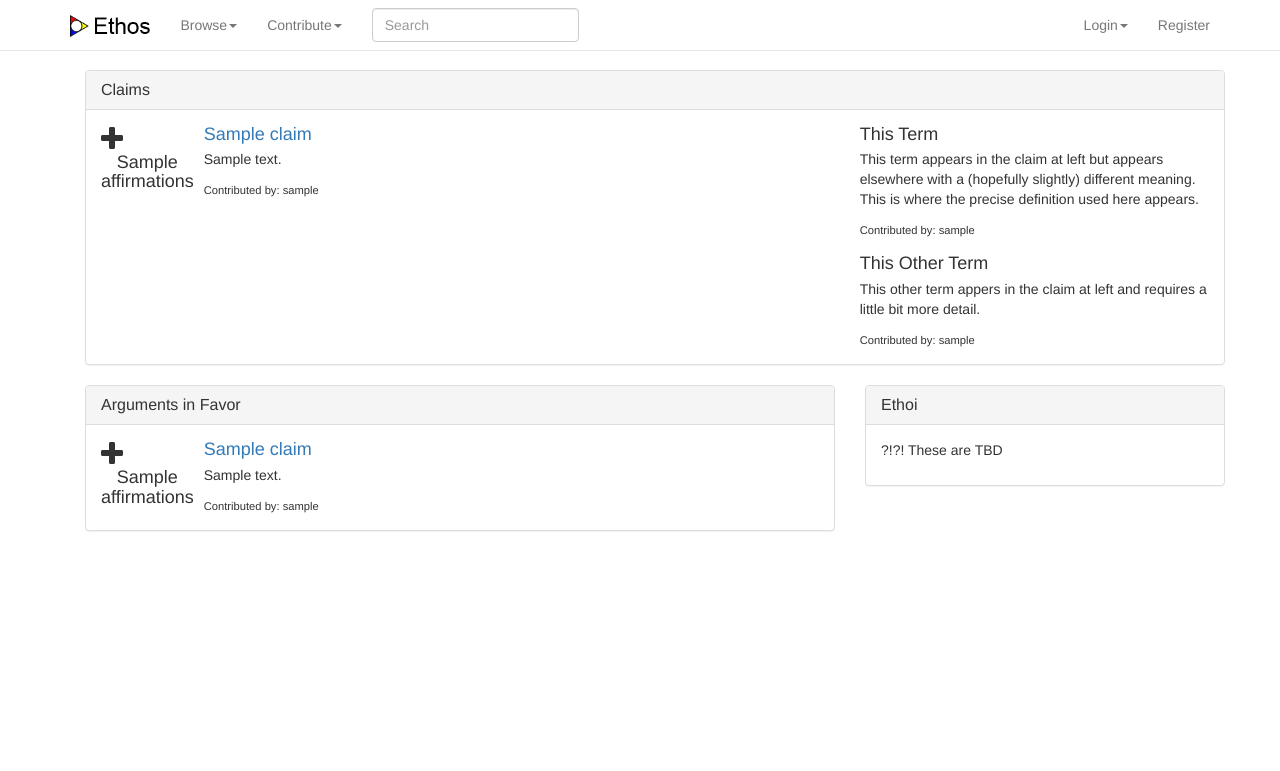
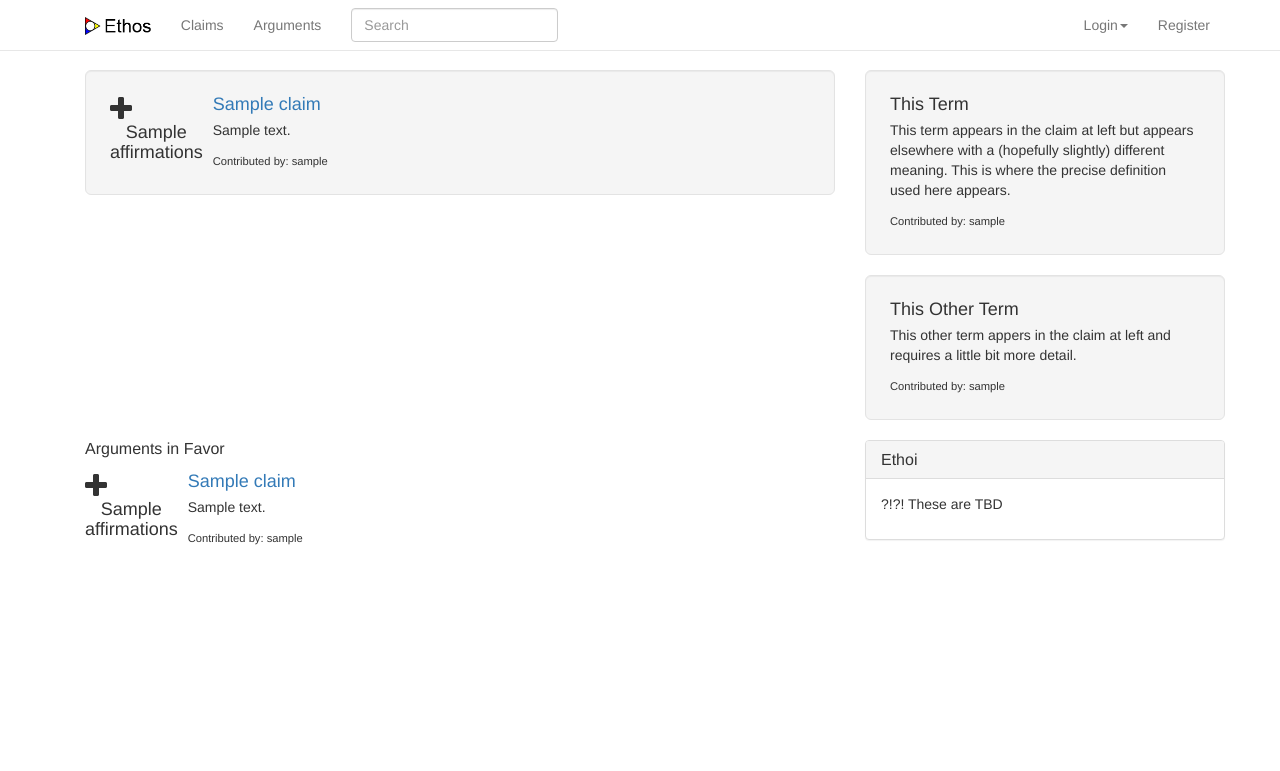
Before and after one commit to clark-bristol/ethos, a Django app: template templates/claims/viewClaim.html in a window 1280 px wide. Shown: the top 771 px of the page. Run offline with Django 3.2, Linux system fonts and the light colour scheme; tables that the repository leaves empty hold one stand-in row (values such as "Sample post"); the template is opened without the code that fills it: values that come from a table or form of the project are taken from there, most other values are stand-ins (such as "Sample title", 1, 10 or a date in 2020); some libraries are stand-ins or nearby versions.

Commit message:
improved homepage and separated out claim box html as a snippet

```diff
--- /dev/null
+++ b/templates/claims/snippet_claim_well.html
@@ -0,0 +1,13 @@
+<div class="well well-lg">
+    <div class="media-left">
+        <span class="media-object fa fa-plus fa-2x" data-id="{{ claim.id }}" id="affirm_button"></span>
+        <h4 class="media-heading text-center">{{ affirmations }}</h4>
+    </div>
+    <div class="media-body">
+        <div class="content">
+            <h4 class="media-heading"><a href="{% url 'viewClaim' claim.id %}">{{ claim.name }}</a></h4>
+            <p>{{ claim.content }}</p>
+            <small>Contributed by: {{ creator_user_name }}</small>
+        </div>
+    </div>
+</div>
--- a/templates/claims/viewClaim.html
+++ b/templates/claims/viewClaim.html
@@ -10,29 +10,17 @@
 <div class="container">
 	<div class="row">
 		<div class="col-md-12">
-			<div class="panel panel-default">
-				<div class="panel-heading">
-					<h3 class="panel-title">Claims</h3>
-				</div>
-				<div class="panel-body">
+			{# <div class="panel panel-primary"> #}
+				{# <div class="panel-heading"> #}
+					{# <h3 class="panel-title">Claims</h3> #}
+				{# </div> #}
+				{# <div class="panel-body"> #}
 					<div class="row">
 						<div class="col-md-8">
-							<div class="media">
-								<div class="media-left">
-									<span class="media-object fa fa-plus fa-2x" data-id="{{ claim.id }}" id="affirm_button"></span>
-									<h4 class="media-heading text-center">{{ affirmations }}</h4>
-								</div>
-								<div class="media-body">
-									<div class="content">
-										<h4 class="media-heading"><a href="{% url 'viewClaim' claim.id %}">{{ claim.name }}</a></h4>
-										<p>{{ claim.content }}</p>
-										<small>Contributed by: {{ creator_user_name }}</small>
-									</div>
-								</div>
-							</div>
+							{% include "claims/snippet_claim_well.html" %}
 						</div>
 						<div class="col-md-4">
-							<div class="media">
+							<div class="well well-lg">
 								<div class="media-body">
 									<h4 class="media-heading">This Term</h4>
 									<p>This term appears in the claim at left but appears elsewhere with a (hopefully slightly) different meaning. This is where the precise definition used here appears.
@@ -40,7 +28,7 @@
 									<small>Contributed by: {{ creator_user_name }}</small>
 								</div>
 							</div>
-							<div class="media">
+							<div class="well well-lg">
 								<div class="media-body">
 									<h4 class="media-heading">This Other Term</h4>
 									<p>This other term appers in the claim at left and requires a little bit more detail.
@@ -50,17 +38,17 @@
 							</div>
 						</div>
 					</div>
-				</div>
-			</div>
+				{# </div> #}
+			{# </div> #}
 		</div>
 	</div>
 	<div class="row">
 		<div class="col-md-8">
-			<div class="panel panel-default">
-				<div class="panel-heading">
+			{# <div class="panel panel-default"> #}
+				{# <div class="panel-heading"> #}
 		    		<h3 class="panel-title">Arguments in Favor</h3>
-				</div>
-				<div class="panel-body">
+				{# </div> #}
+				{# <div class="panel-body"> #}
 					<article class="media">
 						<div class="media-left">
 							<span class="media-object fa fa-plus fa-2x" id="affirm_button"></span>
@@ -74,8 +62,8 @@
 							</div>
 						</div>
 					</article>
-				</div>
-			</div>
+				{# </div> #}
+			{# </div> #}
 		</div>
 		<div class="col-md-4">
 			<div class="panel panel-default">
--- a/templates/navbar.html
+++ b/templates/navbar.html
@@ -3,71 +3,51 @@
 <!-- Static navbar -->
 <nav class="navbar navbar-default navbar-static-top" style="background-color:white">
   <div class="container">
-    <div class="navbar-header">
-      <button type="button" class="navbar-toggle collapsed" data-toggle="collapse" data-target="#navbar" aria-expanded="false" aria-controls="navbar">
-        <span class="sr-only">Toggle navigation</span>
-        <span class="icon-bar"></span>
-        <span class="icon-bar"></span>
-        <span class="icon-bar"></span>
-      </button>
-      <!-- <img src="{% static 'img/posit.png' %}" alt="[logo]"> -->
-      <a class="navbar-brand" href="{% url 'home' %}"><img src="{% static 'img/logo text.png' %}" style="height:22px"/></a>
-    </div>
-    <div id="navbar" class="navbar-collapse collapse">
     <ul class="nav navbar-nav">
-        <!-- BROWSE DROPDOWN -->
       <li class="dropdown">
-          <a href="#" class="dropdown-toggle" data-toggle="dropdown" role="button" aria-haspopup="true" aria-expanded="false">Browse<span class="caret"></span></a>
+        <a href="#" class="dropdown-toggle" data-toggle="dropdown" role="button" aria-haspopup="true" aria-expanded="false"><img src="{% static 'img/logo text.png' %}" style="height:18px"/></a>
         <ul class="dropdown-menu">
-            <li><a href="{% url 'browseClaims' %}">Claims</a></li>
-            {# <li><a href="{% url 'home' %}">Claims</a></li> #}
-            <li><a href="#">Arguments</a></li>
-            <li><a href="#">Ethoi</a></li>
-            <li role="separator" class="divider"></li>
+          <li><a href="{% url 'home' %}">Home</a></li>
           <li><a href="{% url 'about' %}">About</a></li>
           <li><a href="{% url 'meta' %}">Meta</a></li>
         </ul>
       </li>
-        <!-- CONTRIBUTE DROPDOWN -->
       <li class="dropdown">
-          <a href="#" class="dropdown-toggle" data-toggle="dropdown" role="button" aria-haspopup="true" aria-expanded="false">Contribute<span class="caret"></span></a>
+        <a href="#" class="dropdown-toggle" data-toggle="dropdown" role="button" aria-haspopup="true" aria-expanded="false">Claims</a>
         <ul class="dropdown-menu">
-            <li><a href="{% url 'contributeClaim' %}">Claims</a></li>
-            <li><a href="#">Arguments</a></li>
-            <li><a href="#">Ethoi</a></li>
+          <li><a href="{% url 'browseClaims' %}">Browse</a></li>
+          <li><a href="{% url 'contributeClaim' %}">Contribute</a></li>
         </ul>
       </li>
-        <!-- SEARCH BOX -->
+      <li class="dropdown">
+        <a href="#" class="dropdown-toggle" data-toggle="dropdown" role="button" aria-haspopup="true" aria-expanded="false">Arguments</a>
+        <ul class="dropdown-menu">
+          <li><a href="#">Browse</a></li>
+          <li><a href="#">Contribute</a></li>
+        </ul>
+      </li>
       <li>
-          <form class="navbar-form navbar-left" role="search">
+        <form class="nav navbar-nav navbar-form" role="search">
             <div class="form-group">
                 <input type="text" class="form-control" placeholder="Search">
             </div>
         </form>
       </li>
     </ul>
-      <!-- RIGHT END OF NAVBAR -->
     <ul class="nav navbar-nav navbar-right">
-        <!-- right side of navbar when user is logged in -->
       {% if request.user.is_authenticated %}
-          <!-- USERNAME DROPDOWN -->
       <li class="dropdown">
-            <a href="#" class="dropdown-toggle" data-toggle="dropdown" role="button" aria-haspopup="true" aria-expanded="false">{{ request.user }} (+{{request.user.standarduser.authority}}) <span class="caret"></span></a>
+        <a href="#" class="dropdown-toggle" data-toggle="dropdown" role="button" aria-haspopup="true" aria-expanded="false">
+          {{ request.user }}
+          <span class="badge">{{request.user.standarduser.authority}}</span>
+        </a>
         <ul class="dropdown-menu">
           <li><a href="#">Profile</a></li>
-              <li><a href="#">Positions</a></li>
           <li><a href="#">Contributions</a></li>
-              <li role="separator" class="divider"></li>
-              <li class="dropdown-header">Visualizations</li>
-              <li><a href="#">My Viewcloud</a></li>
-              <li><a href="#">Community Viewcloud</a></li>
+          <li><a href="{% url 'auth_logout' %}">Logout</a></li>
         </ul>
       </li>
-          <!-- LOGOUT BUTTON -->
-          <li><a href="{% url 'auth_logout' %}">Logout</a></li>
-        <!-- right side of navbar when user is not logged in and not on login page -->
       {% elif not "/accounts/login" in request.get_full_path %}
-          <!-- LOGIN DROPDOWN -->
       <li class="dropdown">
         <a class="dropdown-toggle" href="#" data-toggle="dropdown">Login<strong class="caret"></strong></a>
         <div class="dropdown-menu" style="padding-right:15px;">
@@ -78,11 +58,9 @@
           </form>
         </div>
       </li>
-          <!-- REGISTER BUTTON -->
       <li><a href="{% url 'registration_register' %}">Register</a></li>
       {% endif %}
     </ul>
-    </div><!--/.nav-collapse -->
   </div>
 </nav>
 
```
Also changed, not shown: templates/claims/claim_list.html (+1 -18 lines), 1 other file. Lines whose indentation alone changed are shown as unchanged.
